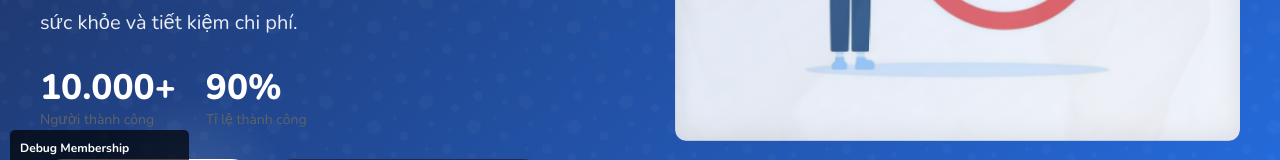
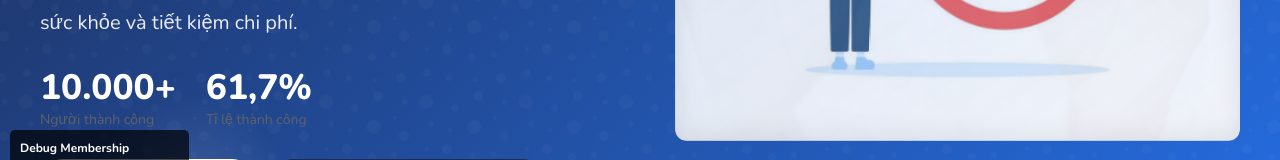
Before and after one commit to DangNhutTruong/Project-SWP391, a React (Vite) app: page / in a window 1280 px wide. Shown: the part 548-708 px from the top of the page. Built offline with nearby package versions, Linux system fonts and the light colour scheme.

Commit message:
Update tỉ lệ thành công

```diff
--- a/src/components/Hero.jsx
+++ b/src/components/Hero.jsx
@@ -58,7 +58,7 @@ export default function Hero() {
               <span className="stat-label">Người thành công</span>
             </div>
             <div className="stat-item">
-              <span className="stat-number">90%</span>
+              <span className="stat-number">61,7%</span>
               <span className="stat-label">Tỉ lệ thành công</span>
             </div>
           </div>
```
